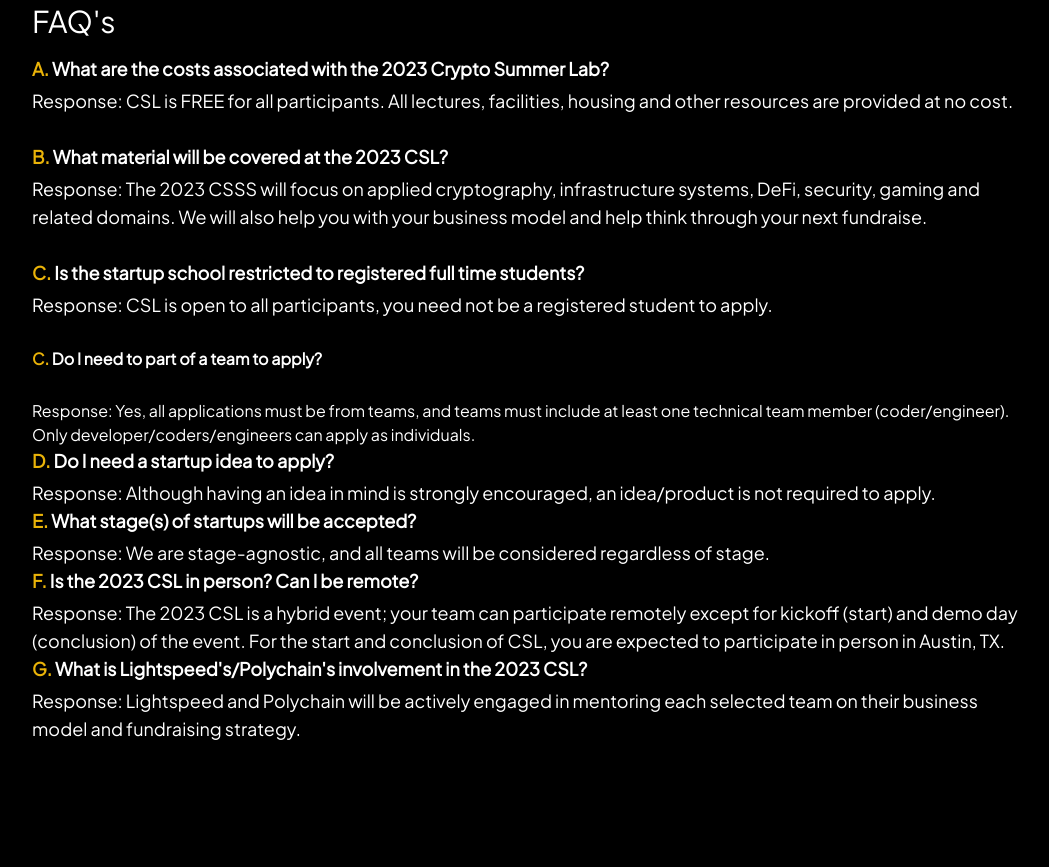
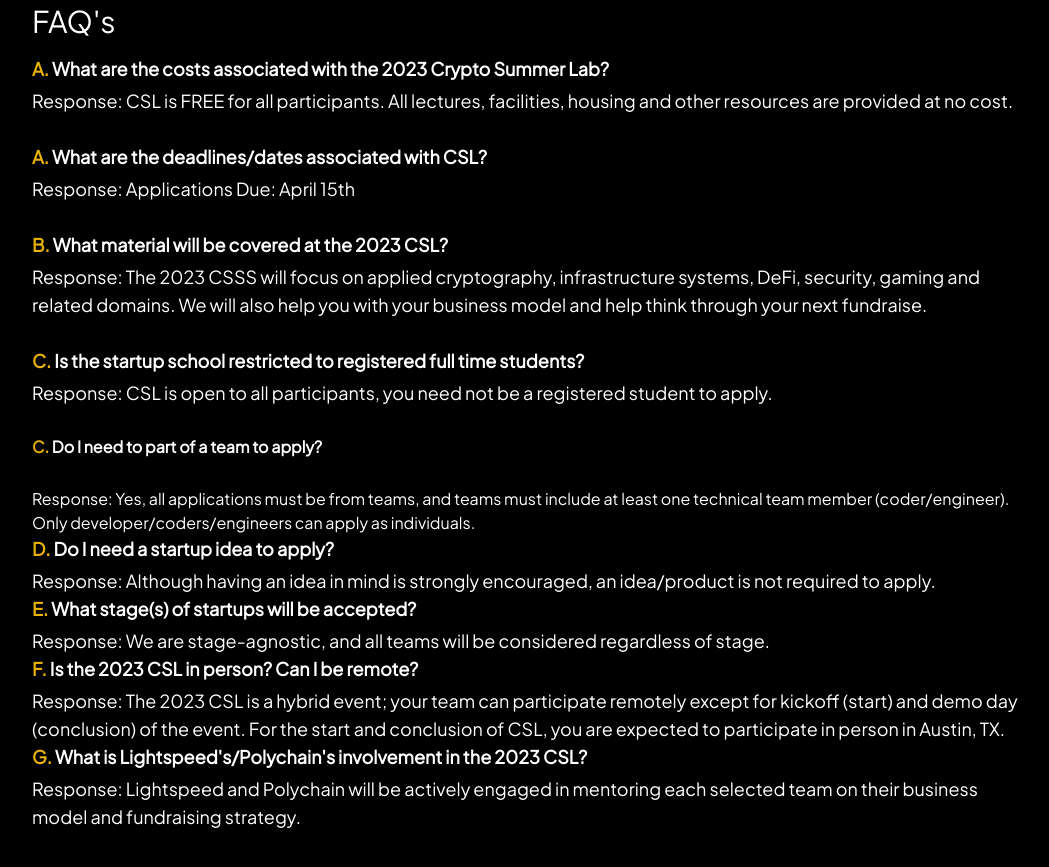
Before and after one commit to chainhubfoundation/csl, a website: page index.html in a window 1280 px wide. Shown: the part 939-1806 px from the top of the page, without its empty margins (108-1157 px from the left). Drawn offline with Linux system fonts and the light colour scheme.

Commit message:
Update index.html

```diff
--- a/index.html
+++ b/index.html
@@ -98,6 +98,19 @@
               Response: CSL is FREE for all participants. All
               lectures, facilities, housing and other resources are provided at
               no cost.
+            </p>
+          </div>
+
+          <div class="space-y-1 text-sm md:text-lg">
+            <div>
+              <span class="font-bold text-yellow-500">A.</span>
+              <span class="font-bold"
+                >What are the deadlines/dates associated with CSL?</span
+              >
+            </div>
+
+            <p>
+              Response: Applications Due: April 15th
             </p>
           </div>
 
```
